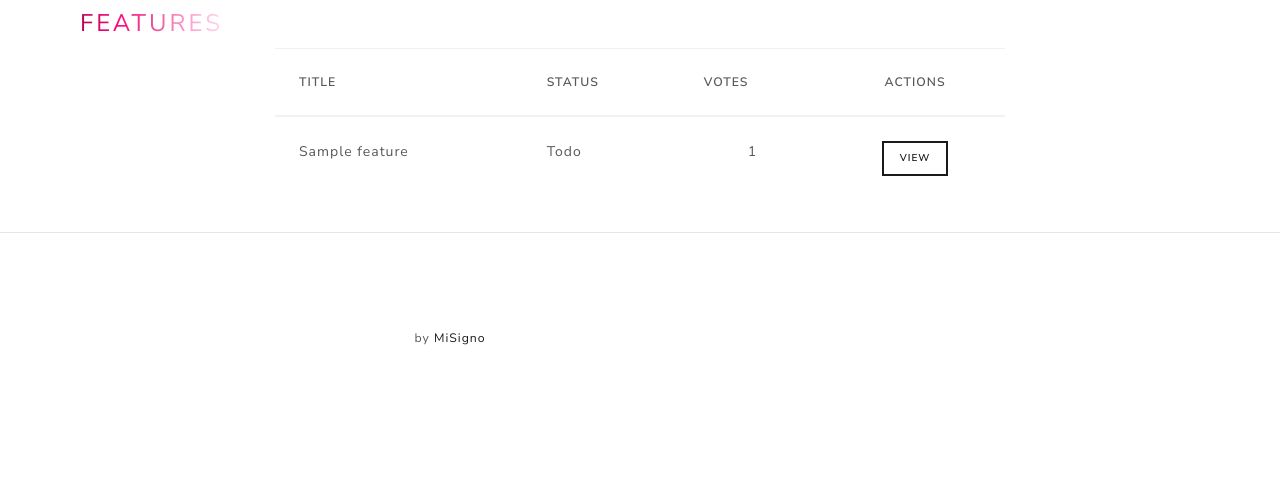
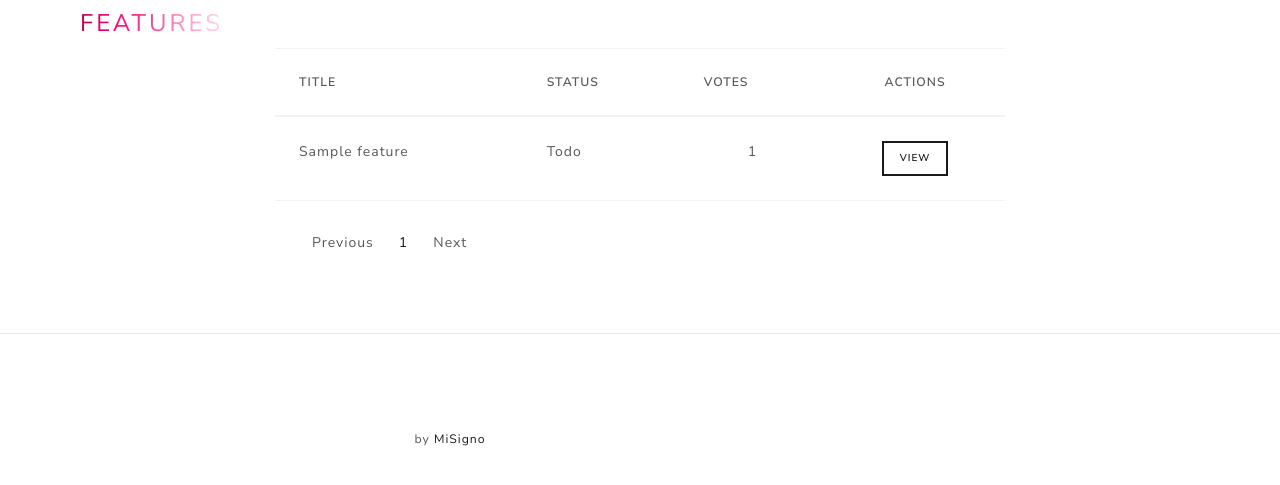
Before and after one commit to Mgsignorelli/unicornticket, a Django app: page /tickets/feature in a window 1280 px wide. Shown: the part 139-624 px from the top of the page. Run offline with Django 3.2, Linux system fonts and the light colour scheme; tables that the repository leaves empty hold one stand-in row (values such as "Sample post"); parts of the project's set-up code (start-up, migrations or seed data) failed here and were passed over; some libraries are stand-ins or nearby versions.

Commit message:
add pagination to feature index

```diff
--- a/tickets/templates/feature_index.html
+++ b/tickets/templates/feature_index.html
@@ -39,6 +39,40 @@
                         </tr>
                     {% endfor %}
                     </tbody>
+
+
+                <tfoot>
+                    <tr>
+                        <td colspan="4">
+                            <nav aria-label="Page navigation example" class="mx-auto">
+                                <ul class="pagination">
+                                    <li class="page-item">
+                                        <a
+                                                class="page-link {% if not features.has_previous %}disabled{% endif %}"
+                                                {% if features.has_previous %}
+                                                href="?page={{ features.previous_page_number }}"
+                                                {% endif %}
+                                        >Previous</a>
+                                    </li>
+                                    {% with ''|center:features.paginator.num_pages as range %}
+                                        {% for _ in range %}
+                                            <li class="page-item"><a class="page-link"
+                                                                     href="?page={{ forloop.counter }}">{{ forloop.counter }}</a>
+                                            </li>
+                                        {% endfor %}
+                                    {% endwith %}
+                                    <a
+                                            class="page-link {% if not features.has_next %}disabled{% endif %}"
+                                            {% if features.has_next %}
+                                            href="?page={{ features.next_page_number }}"
+                                            {% endif %}
+                                    >Next</a>
+
+                                </ul>
+                            </nav>
+                        </td>
+                    </tr>
+                    </tfoot>
                 </table>
             </div>
         </div>
--- a/tickets/views.py
+++ b/tickets/views.py
@@ -209,5 +209,8 @@ def index_bug(request):
 
 
 def index_feature(request):
-    features = Feature.objects.all()
-    return render(request, 'feature_index.html', {'features': features})
+    features_list = Feature.objects.all()
+    paginator = Paginator(features_list, 5)
+    page = request.GET.get('page')
+    page = page if page is not None else '1'
+    return render(request, 'feature_index.html', {'features': paginator.page(page)})
```
